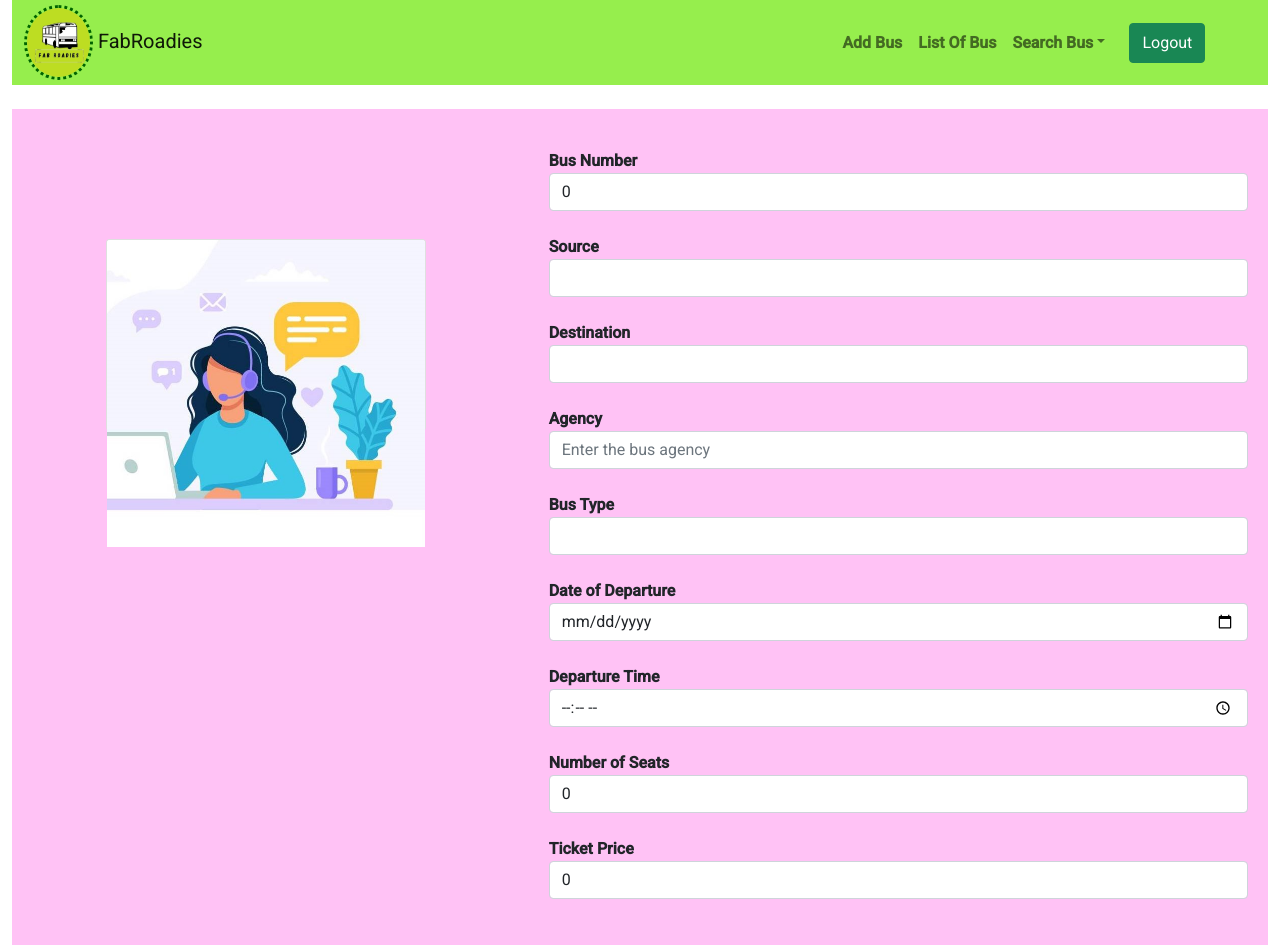
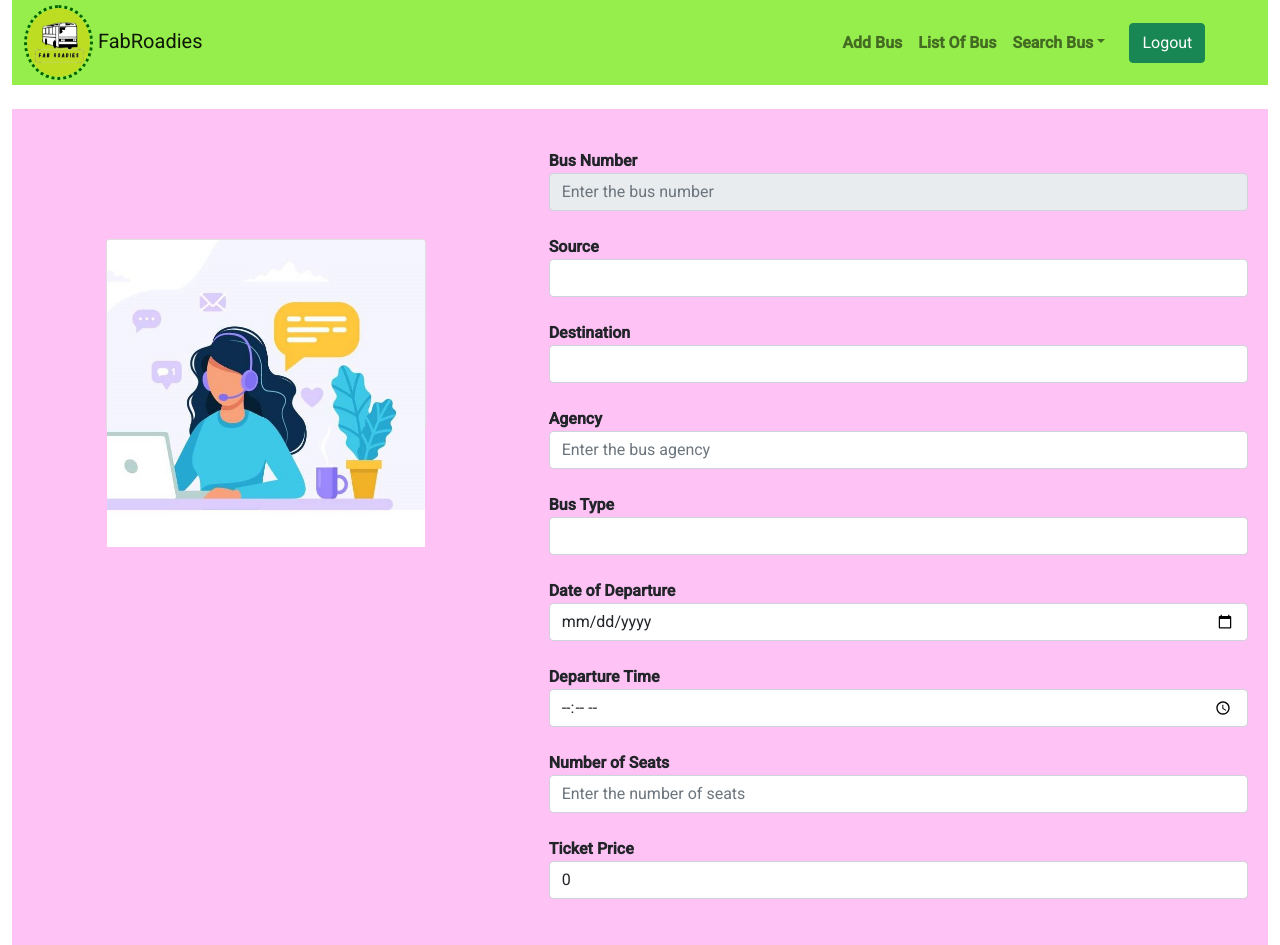
Before and after one commit to BusBookingApp123/fabRoadies-frontend, an Angular app in the folder FabRoadies/: page /update in a window 1280 px wide. Shown: the top 945 px of the page. Built offline with nearby package versions, Linux system fonts and the light colour scheme; a web font is replaced by a local one.

Commit message:
Update update.component.html

```diff
--- a/FabRoadies/src/app/update/update.component.html
+++ b/FabRoadies/src/app/update/update.component.html
@@ -49,15 +49,15 @@
                 <div class="form-group">
                     <label for="bus"><b>Bus Number</b></label>
                     &nbsp;&nbsp;&nbsp;
-                    <input class="form-control" name="busno" placeholder="Enter the bus number" [(ngModel)]="addBus.busNo" required
-                    pattern="[0-9]{3,}" #bno=ngModel>
-                    <div *ngIf="bno.invalid && bno.dirty">Invalid</div>
+                    <input class="form-control" name="busno" placeholder="Enter the bus number" [(ngModel)]="addBus.busno" readonly
+                     #bno=ngModel>
+
                 </div>
                 <br>
                 <div class="form-group">
                     <label for="bus"><b>Source</b></label>
                     &nbsp;&nbsp;&nbsp;
-                    <select class="form-control" name="source" [(ngModel)]="addBus.source" #src=ngModel required>
+                    <select class="form-control" name="source" [(ngModel)]="addBus.departureCity" #src=ngModel required>
                         <option *ngFor="let s of source" [value]="s">{{s}}</option>
                     </select>
                     <div *ngIf="src.invalid && src.dirty">Invalid</div>
@@ -66,7 +66,7 @@
                 <div class="form-group">
                     <label for="bus"><b>Destination</b></label>
                     &nbsp;&nbsp;&nbsp;
-                    <select class="form-control" name="destination" [(ngModel)]="addBus.destination" #des=ngModel required>
+                    <select class="form-control" name="destination" [(ngModel)]="addBus.arrivalCity" #des=ngModel required>
                         <option *ngFor="let d of destination" [value]="d">{{d}}</option>
                     </select>
                     <div *ngIf="des.invalid && des.dirty">Invalid</div>
@@ -91,14 +91,14 @@
                 <div class="form-group">
                     <label for="bus"><b>Date of Departure</b></label>
                     &nbsp;&nbsp;&nbsp;
-                    <input class="form-control" type="date" name="dateOfDep" [(ngModel)]="addBus.dateOfDep" #ddate=ngModel required>
+                    <input class="form-control" type="date" name="dateOfDep" [(ngModel)]="addBus.dateOfDeparture" #ddate=ngModel required>
                     <div *ngIf="ddate.invalid && ddate.dirty">Invalid</div>
                 </div>
                 <br>
                 <div class="form-group">
                     <label for="bus"><b>Departure Time</b></label>
                     &nbsp;&nbsp;&nbsp;
-                    <input class="form-control" type="time" name="depTime" [(ngModel)]="addBus.depTime" #dtime=ngModel
+                    <input class="form-control" type="time" name="depTime" [(ngModel)]="addBus.departuretime" #dtime=ngModel
                         required>
                     <div *ngIf="dtime.invalid && dtime.dirty">Invalid</div>
                 </div>
@@ -106,7 +106,7 @@
                 <div class="form-group">
                     <label for="bus"><b>Number of Seats</b></label>
                     &nbsp;&nbsp;&nbsp;
-                    <input class="form-control" name="noOfseats" placeholder="Enter the number of seats" [(ngModel)]="addBus.noOfseats" #seatsNo=ngModel required>
+                    <input class="form-control" name="noOfseats" placeholder="Enter the number of seats" [(ngModel)]="addBus.seats" #seatsNo=ngModel required>
                     <div *ngIf="seatsNo.invalid && seatsNo.dirty">Invalid</div>
                 </div>
                 <br>
```
